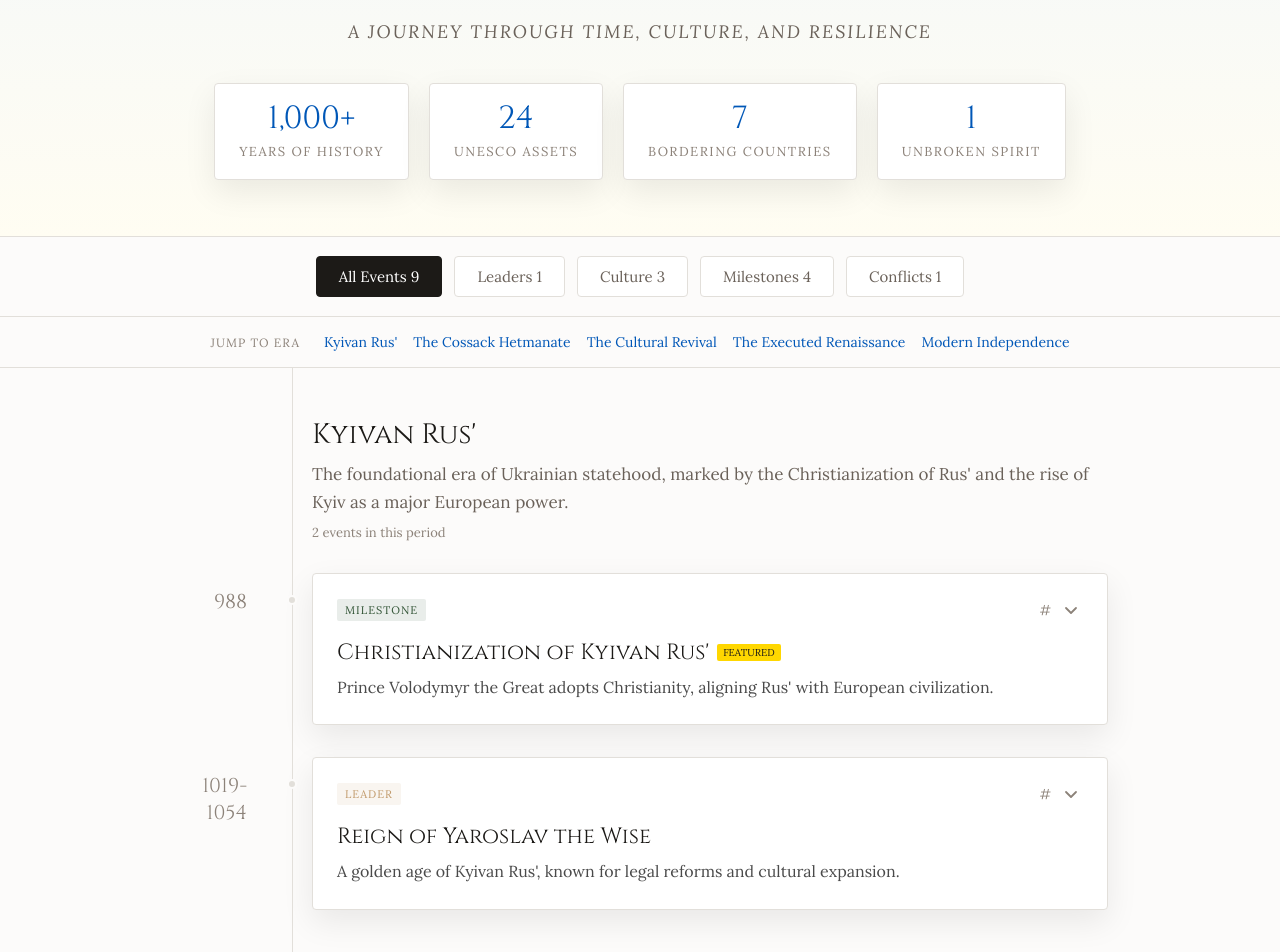
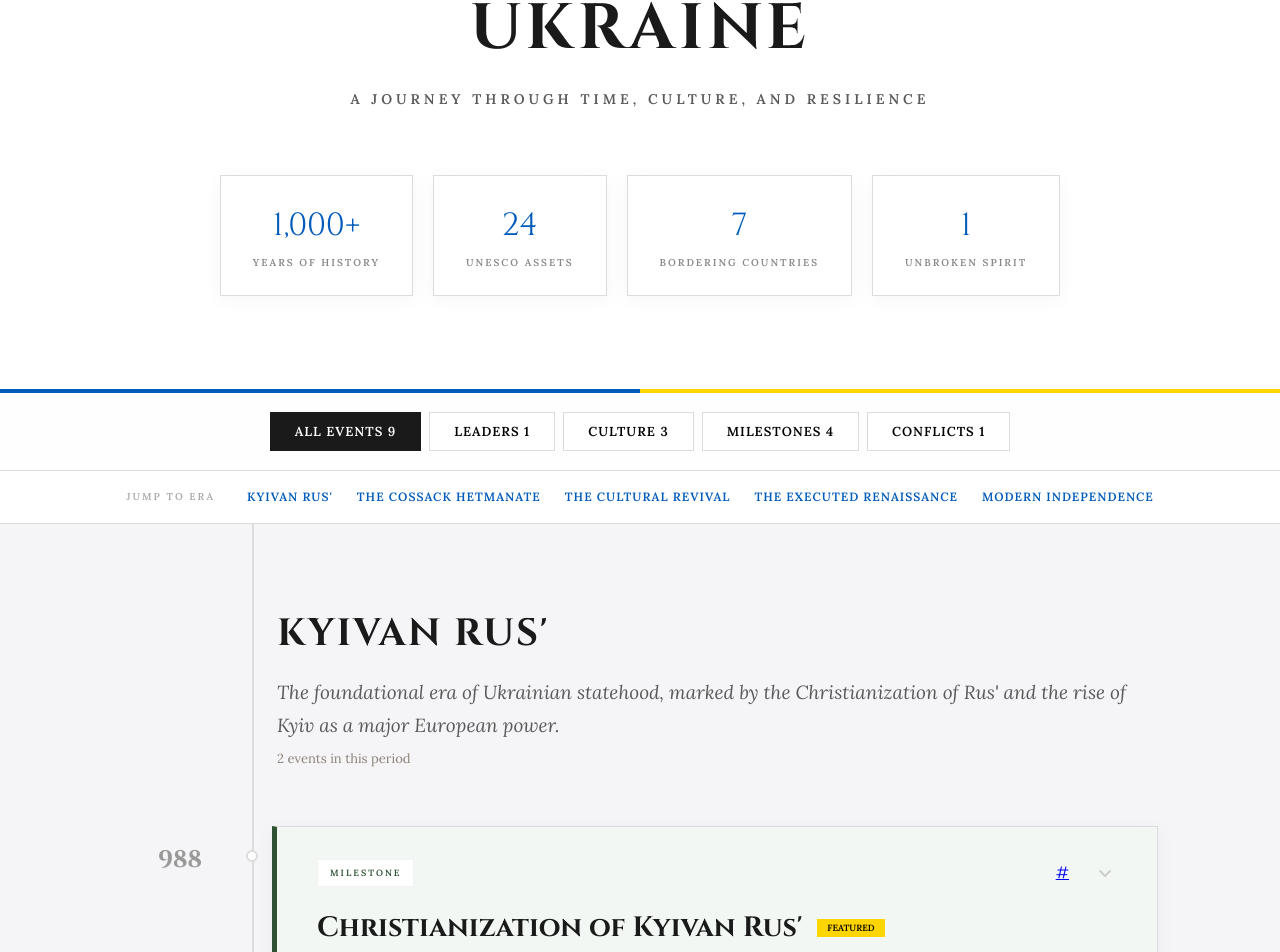
Before and after one commit to rrosatti/ukraine-timeline, a React (Vite) app: page / in a window 1280 px wide. Shown: the part 238-1190 px from the top of the page. Built offline with nearby package versions, Linux system fonts and the light colour scheme.

Commit message:
style: implement categorical card tinting and gallery-style background

```diff
--- a/src/App.css
+++ b/src/App.css
@@ -11,140 +11,166 @@ html {
 }
 
 :root {
-  /* Elegant, historical color palette */
-  --bg-primary: #fcfbfa;       /* Off-white canvas paper texture feel */
+  /* Official Ukrainian Palette */
+  --ua-blue: #005bbb;
+  --ua-gold: #ffd500;
+
+  /* Modern Neutrals */
+  --bg-primary: #f5f5f7;      /* Soft Gallery Grey */
   --bg-card: #ffffff;
-  --text-main: #1c1a17;       /* Soft charcoal instead of harsh black */
-  --accent-blue: #0057b7;     /* Deep sky blue accent */
-  --accent-gold: #ffd700;     /* Warm historic gold accent */
-  --timeline-line: #e2dfda;
+  --text-main: #1a1a1a;
+  --text-muted: #5a5a5a;
+  --timeline-line: #dcdcdc;
 
-  /* Category color codes */
-  --color-ruler: #c19a6b;     /* Deep bronze/gold */
-  --color-culture: #bd3a42;   /* Traditional Ukrainian Vyshyvanka Red */
-  --color-milestone: #2f5233; /* Soft pine green */
-  --color-conflict: #4a4a4a;  /* Neutral charcoal */
+  /* Category Colors (Strong) */
+  --color-ruler: #c19a6b;
+  --color-culture: #bd3a42;
+  --color-milestone: #2f5233;
+  --color-conflict: #000000;
 
-  --shadow-soft: 0 12px 32px rgba(0, 0, 0, 0.08);
-  --panel: rgba(255, 255, 255, 0.9);
-  --panel-strong: #ffffff;
+  /* Category Colors (Light Tints for Card Backgrounds) */
+  --bg-ruler: #fdf8f2;
+  --bg-culture: #fdf4f4;
+  --bg-milestone: #f2f7f3;
+  --bg-conflict: #f4f4f4;
+
+  --shadow-soft: 0 4px 20px rgba(0, 0, 0, 0.04);
 }
 
 body {
   background-color: var(--bg-primary);
   color: var(--text-main);
   font-family: "Lora", serif;
+  line-height: 1.6;
 }
 
 .ukraine-root {
   min-height: 100vh;
 }
 
+/* --- Hero --- */
 .hero {
-  background:
-    linear-gradient(180deg, rgba(0, 87, 183, 0.05) 0%, rgba(255, 215, 0, 0.05) 100%),
-    var(--bg-card);
-  padding: 4.5rem 2rem 3.5rem;
+  background: white;
+  padding: 6rem 2rem;
   text-align: center;
   border-bottom: 1px solid var(--timeline-line);
   position: relative;
 }
 
+.hero::after {
+  content: "";
+  position: absolute;
+  bottom: -1px;
+  left: 0;
+  right: 0;
+  height: 4px;
+  background: linear-gradient(90deg, var(--ua-blue) 50%, var(--ua-gold) 50%);
+}
+
 .trident-icon {
-  width: 100px;
+  margin: 0 auto 2.5rem;
+  display: flex;
+  justify-content: center;
+}
+
+.trident-icon img {
+  width: 90px;
   height: auto;
-  margin: 0 auto 1.5rem;
-  display: block;
-  filter: drop-shadow(0 8px 20px rgba(0, 0, 0, 0.1));
+  filter: drop-shadow(0 4px 15px rgba(0,0,0,0.08));
 }
 
 .hero h1 {
   font-family: "Cinzel", serif;
-  font-size: 56px;
+  font-size: 64px;
+  font-weight: 700;
   color: var(--text-main);
-  line-height: 1.1;
-  margin-bottom: 1rem;
+  margin-bottom: 0.5rem;
+  letter-spacing: 4px;
+  text-transform: uppercase;
 }
 
 .hero .sub {
-  font-size: 18px;
-  letter-spacing: 2px;
-  color: #6a6159;
+  font-size: 14px;
+  letter-spacing: 4px;
+  color: var(--text-muted);
   text-transform: uppercase;
-  font-family: "Lora", serif;
-  font-style: italic;
+  font-weight: 700;
 }
 
 .meta-stats {
   display: flex;
   gap: 20px;
   justify-content: center;
-  margin-top: 2.5rem;
+  margin-top: 4rem;
   flex-wrap: wrap;
 }
 
 .meta-stat {
-  text-align: center;
+  padding: 1.5rem 2rem;
+  background: white;
+  border: 1px solid var(--timeline-line);
   min-width: 160px;
-  padding: 1.2rem 1.5rem;
-  border: 1px solid var(--timeline-line);
-  border-radius: 4px;
-  background: var(--bg-card);
   box-shadow: var(--shadow-soft);
+  transition: transform 0.2s ease;
+}
+
+.meta-stat:hover {
+  transform: translateY(-4px);
+  border-color: var(--ua-blue);
 }
 
 .meta-stat .num {
   font-family: "Cinzel", serif;
   font-size: 32px;
-  color: var(--accent-blue);
-  line-height: 1;
+  color: var(--ua-blue);
+  display: block;
+  margin-bottom: 0.25rem;
 }
 
 .meta-stat .lbl {
-  font-size: 13px;
-  letter-spacing: 1.5px;
-  color: #8c8279;
+  font-size: 10px;
   text-transform: uppercase;
-  margin-top: 0.5rem;
+  color: #888;
+  letter-spacing: 2px;
+  font-weight: 700;
 }
 
+/* --- Navigation --- */
 .filter-bar {
   display: flex;
-  gap: 12px;
+  gap: 8px;
   padding: 1.2rem 2rem;
-  background: rgba(252, 251, 250, 0.9);
+  background: rgba(255, 255, 255, 0.9);
   border-bottom: 1px solid var(--timeline-line);
-  overflow-x: auto;
-  scrollbar-width: none;
   position: sticky;
   top: 0;
-  z-index: 10;
-  backdrop-filter: blur(8px);
+  z-index: 100;
+  backdrop-filter: blur(12px);
   justify-content: center;
 }
 
 .filter-btn {
-  flex-shrink: 0;
-  padding: 10px 22px;
-  border-radius: 4px;
-  font-size: 15px;
+  padding: 10px 24px;
   font-family: "Lora", serif;
+  font-size: 13px;
+  font-weight: 700;
+  text-transform: uppercase;
+  letter-spacing: 1px;
   cursor: pointer;
   border: 1px solid var(--timeline-line);
-  background: var(--bg-card);
-  color: #6a6159;
-  transition: all 0.2s ease;
+  background: white;
+  transition: all 0.2s;
 }
 
 .filter-btn:hover {
-  background: #f5f3f0;
-  border-color: #d1cdc7;
+  background: #f8f8f8;
+  border-color: #999;
 }
 
 .filter-btn.active {
   background: var(--text-main);
+  color: white;
   border-color: var(--text-main);
-  color: white;
 }
 
 .filter-btn.active.ruler { background: var(--color-ruler); border-color: var(--color-ruler); }
@@ -156,288 +182,302 @@ body {
   display: flex;
   align-items: center;
   justify-content: center;
-  gap: 1.5rem;
+  gap: 2rem;
   padding: 1rem 2rem;
-  background: var(--bg-primary);
+  background: #ffffff;
   border-bottom: 1px solid var(--timeline-line);
 }
 
 .era-jump-label {
-  font-size: 12px;
+  font-size: 10px;
   text-transform: uppercase;
-  letter-spacing: 1px;
-  color: #8c8279;
+  color: #aaa;
+  letter-spacing: 2px;
+  font-weight: 700;
 }
 
 .era-jump-links {
   display: flex;
-  gap: 1rem;
+  gap: 1.5rem;
 }
 
 .era-jump-link {
   text-decoration: none;
-  color: var(--accent-blue);
-  font-size: 14px;
-  transition: opacity 0.2s;
+  color: var(--ua-blue);
+  font-size: 12px;
+  font-weight: 700;
+  text-transform: uppercase;
+  letter-spacing: 1px;
 }
 
-.era-jump-link:hover {
-  opacity: 0.7;
-}
-
+/* --- Timeline --- */
 .timeline-wrap {
-  padding: 3rem 2rem 5rem;
+  padding: 5rem 2rem;
+  max-width: 1100px;
+  margin: 0 auto;
   position: relative;
-  max-width: 1000px;
-  margin: 0 auto;
 }
 
 .timeline-line {
   position: absolute;
-  left: calc(2rem + 100px + 20px);
+  left: calc(2rem + 110px + 20px);
   top: 0;
   bottom: 0;
-  width: 1px;
+  width: 2px;
   background: var(--timeline-line);
 }
 
 .era-block {
-  margin-bottom: 4rem;
+  margin-bottom: 8rem;
 }
 
 .era-header {
-  padding-left: calc(100px + 40px);
-  margin-bottom: 2rem;
+  padding-left: calc(110px + 45px);
+  margin-bottom: 3.5rem;
 }
 
 .era-label {
   font-family: "Cinzel", serif;
-  font-size: 28px;
+  font-size: 38px;
+  font-weight: 700;
   color: var(--text-main);
-  margin-bottom: 0.5rem;
+  margin-bottom: 0.75rem;
+  text-transform: uppercase;
+  letter-spacing: 2px;
 }
 
 .era-intro {
-  color: #6a6159;
-  font-size: 17px;
-  line-height: 1.6;
-  max-width: 800px;
+  color: var(--text-muted);
+  font-size: 19px;
+  max-width: 850px;
+  font-style: italic;
+  line-height: 1.7;
 }
 
+/* --- Events --- */
 .event {
   display: flex;
-  margin-bottom: 2rem;
+  margin-bottom: 3rem;
   cursor: pointer;
 }
 
 .event-year {
-  width: 100px;
+  width: 110px;
   flex-shrink: 0;
   text-align: right;
-  padding-right: 25px;
+  padding-right: 30px;
   font-family: "Cinzel", serif;
-  font-size: 20px;
-  color: #8c8279;
+  font-size: 24px;
+  font-weight: 700;
+  color: #999;
   padding-top: 15px;
+}
+
+.event:hover .event-year, .event.expanded .event-year {
+  color: var(--text-main);
 }
 
 .event-dot-wrap {
   width: 40px;
   display: flex;
   justify-content: center;
-  padding-top: 22px;
+  padding-top: 24px;
   position: relative;
   z-index: 2;
 }
 
 .event-dot {
-  width: 10px;
-  height: 10px;
+  width: 12px;
+  height: 12px;
   border-radius: 50%;
-  background: var(--timeline-line);
-  border: 2px solid var(--bg-primary);
+  background: white;
+  border: 2px solid var(--timeline-line);
   transition: all 0.3s ease;
 }
 
 .event:hover .event-dot, .event.expanded .event-dot {
-  transform: scale(1.5);
-  background: var(--accent-blue);
+  transform: scale(1.4);
+  background: var(--ua-blue);
+  border-color: var(--ua-blue);
 }
 
 .event-card {
   flex: 1;
-  padding: 1.5rem;
-  background: var(--bg-card);
+  padding: 2rem 2.5rem;
+  background: white;
   border: 1px solid var(--timeline-line);
-  border-radius: 4px;
   box-shadow: var(--shadow-soft);
-  transition: all 0.3s ease;
+  transition: all 0.4s cubic-bezier(0.165, 0.84, 0.44, 1);
+  border-left: 5px solid transparent;
 }
 
+/* Categorical Card Backgrounds */
+.type-ruler .event-card { background: var(--bg-ruler); border-left-color: var(--color-ruler); }
+.type-culture .event-card { background: var(--bg-culture); border-left-color: var(--color-culture); }
+.type-milestone .event-card { background: var(--bg-milestone); border-left-color: var(--color-milestone); }
+.type-conflict .event-card { background: var(--bg-conflict); border-left-color: var(--color-conflict); }
+
 .event:hover .event-card {
-  box-shadow: 0 15px 40px rgba(0, 0, 0, 0.12);
+  box-shadow: 0 20px 50px rgba(0,0,0,0.06);
+  transform: translateX(8px);
+}
+
+.event.expanded .event-card {
+  box-shadow: 0 30px 60px rgba(0,0,0,0.1);
+  transform: translateX(8px);
 }
 
 .event-topline {
   display: flex;
   justify-content: space-between;
   align-items: center;
-  margin-bottom: 1rem;
+  margin-bottom: 1.5rem;
 }
 
 .event-badge {
-  font-size: 11px;
+  font-size: 9px;
   text-transform: uppercase;
-  letter-spacing: 1px;
-  padding: 4px 8px;
-  border-radius: 2px;
+  letter-spacing: 2px;
+  font-weight: 800;
+  padding: 6px 12px;
+  background: white;
+  border: 1px solid rgba(0,0,0,0.05);
 }
 
-.badge-ruler { background: rgba(193, 154, 107, 0.1); color: var(--color-ruler); }
-.badge-culture { background: rgba(189, 58, 66, 0.1); color: var(--color-culture); }
-.badge-milestone { background: rgba(47, 82, 51, 0.1); color: var(--color-milestone); }
-.badge-conflict { background: rgba(74, 74, 74, 0.1); color: var(--color-conflict); }
+.badge-ruler { color: var(--color-ruler); }
+.badge-culture { color: var(--color-culture); }
+.badge-milestone { color: var(--color-milestone); }
+.badge-conflict { color: white; background: var(--color-conflict); }
 
 .event-actions {
   display: flex;
   align-items: center;
-  gap: 0.5rem;
-}
-
-.event-share-link {
-  text-decoration: none;
-  color: #8c8279;
-  font-size: 14px;
+  gap: 1.5rem;
 }
 
 .event-chevron {
-  display: inline-flex;
   width: 24px;
   height: 24px;
-  color: #8c8279;
-  transition: transform 0.3s ease;
+  color: #ccc;
+  transition: transform 0.4s;
 }
 
-.event-chevron svg {
-  width: 100%;
-  height: 100%;
-}
-
-.event-chevron-expanded {
-  transform: rotate(180deg);
-}
+.event-chevron svg { width: 100%; height: 100%; }
+.event-chevron-expanded { transform: rotate(180deg); color: var(--ua-blue); }
 
 .event-title {
   font-family: "Cinzel", serif;
-  font-size: 22px;
-  margin-bottom: 0.5rem;
+  font-size: 28px;
+  font-weight: 700;
   color: var(--text-main);
+  margin-bottom: 0.75rem;
   display: flex;
   align-items: center;
-  gap: 0.5rem;
+  flex-wrap: wrap;
+  line-height: 1.2;
 }
 
 .featured-flag {
   font-family: "Lora", serif;
-  font-size: 10px;
+  font-size: 9px;
   text-transform: uppercase;
-  background: var(--accent-gold);
-  color: var(--text-main);
-  padding: 2px 6px;
-  border-radius: 2px;
+  background: var(--ua-gold);
+  padding: 4px 10px;
+  margin-left: 15px;
+  color: black;
+  font-weight: 700;
 }
 
 .event-summary {
-  color: #4a4a4a;
+  font-size: 18px;
+  color: #333;
   line-height: 1.6;
 }
 
 .event-expand {
   max-height: 0;
   overflow: hidden;
-  transition: max-height 0.4s ease;
+  transition: max-height 0.5s ease;
 }
 
 .event.expanded .event-expand {
-  max-height: 1000px;
+  max-height: 1500px;
 }
 
 .event-body {
-  margin-top: 1.5rem;
-  padding-top: 1.5rem;
-  border-top: 1px solid var(--timeline-line);
-}
-
-.event-details-list {
-  list-style: none;
-  margin-bottom: 1.5rem;
+  margin-top: 2rem;
+  padding-top: 2rem;
+  border-top: 1px solid rgba(0,0,0,0.06);
 }
 
 .event-details-list li {
-  position: relative;
-  padding-left: 1.5rem;
-  margin-bottom: 0.5rem;
-}
-
-.event-details-list li::before {
-  content: "•";
-  position: absolute;
-  left: 0;
-  color: var(--accent-gold);
+  font-size: 17px;
+  margin-bottom: 0.8rem;
+  color: #444;
 }
 
 .event-lead-stat {
-  margin-bottom: 1.5rem;
+  margin-bottom: 2rem;
+  padding: 1.5rem;
+  background: rgba(255,255,255,0.5);
+  border: 1px solid rgba(0,0,0,0.03);
 }
 
 .event-lead-stat-label {
   display: block;
   font-size: 11px;
   text-transform: uppercase;
-  color: #8c8279;
-  margin-bottom: 0.25rem;
+  color: #999;
+  letter-spacing: 1px;
+  margin-bottom: 0.5rem;
 }
 
 .event-lead-stat-value {
   font-family: "Cinzel", serif;
-  font-size: 24px;
-  color: var(--accent-blue);
+  font-size: 32px;
+  color: var(--ua-blue);
+  line-height: 1;
 }
 
 .stat-pills {
   display: flex;
-  gap: 10px;
+  gap: 12px;
   flex-wrap: wrap;
+  margin-top: 1.5rem;
 }
 
 .stat-pill {
-  font-size: 13px;
-  padding: 6px 12px;
-  background: #f5f3f0;
-  border-radius: 2px;
-  border: 1px solid var(--timeline-line);
-  color: #6a6159;
-}
-
-.stat-pill strong {
-  color: var(--text-main);
+  font-size: 14px;
+  padding: 8px 16px;
+  background: white;
+  border: 1px solid rgba(0,0,0,0.05);
 }
 
 .footer-bar {
-  padding: 3rem 2rem;
+  padding: 6rem 2rem;
   text-align: center;
+  background: white;
   border-top: 1px solid var(--timeline-line);
-  color: #8c8279;
+  color: #999;
   font-family: "Cinzel", serif;
-  font-size: 14px;
-  letter-spacing: 1px;
+  letter-spacing: 4px;
+  font-size: 16px;
+}
+
+.footer-bar::after {
+  content: "";
+  display: block;
+  width: 50px;
+  height: 3px;
+  background: var(--ua-gold);
+  margin: 2rem auto 0;
 }
 
 @media (max-width: 768px) {
-  .hero h1 { font-size: 36px; }
+  .hero h1 { font-size: 42px; letter-spacing: 2px; }
   .timeline-line { left: 85px; }
-  .event-year { width: 65px; font-size: 16px; }
+  .event-year { width: 65px; font-size: 16px; padding-right: 15px; }
   .era-header { padding-left: 85px; }
-  .era-jump-nav { flex-direction: column; gap: 0.5rem; }
-  .era-jump-links { flex-wrap: wrap; justify-content: center; }
+  .event-card { padding: 1.5rem; }
+  .filter-bar { padding: 1rem; flex-wrap: wrap; }
 }
```
